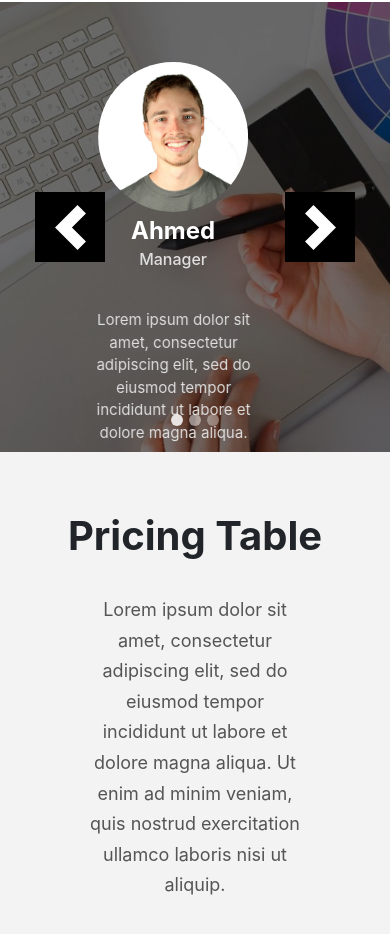
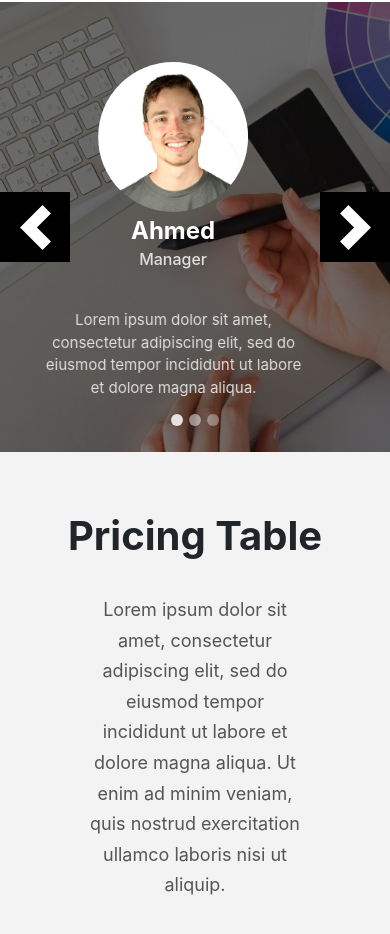
Before and after one commit to MohamedHamadaElshenawy/Responsive-Web-Design-Using-Bootstrap---3, a plain HTML site: page index.html in a window 390 px wide. Shown: the part 8222-9156 px from the top of the page. Drawn offline with Linux system fonts and the light colour scheme.

Commit message:
Update media.css

```diff
--- a/css/media.css
+++ b/css/media.css
@@ -25,9 +25,15 @@
     .latest-posts .card {
         margin-top: 25px;
     }
+    .carousel-control-next{
+        margin-right: 0;
+    }
+    .carousel-control-prev{
+        margin-left: 0;
+    }
     .testimonials .carousel .carousel-inner .carousel-item .carousel-caption p{
         font-size: 15px;
-        padding: 0 50px;
+        padding: 0 0px;
     }
     .contact-us p{
         margin-bottom: 25px
```
